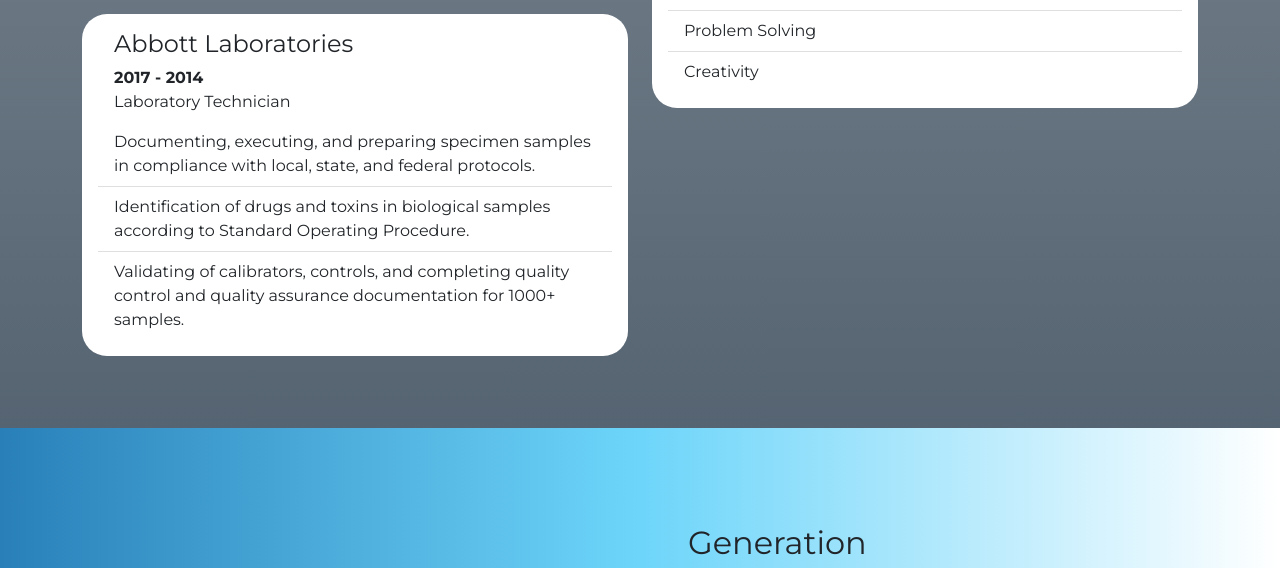
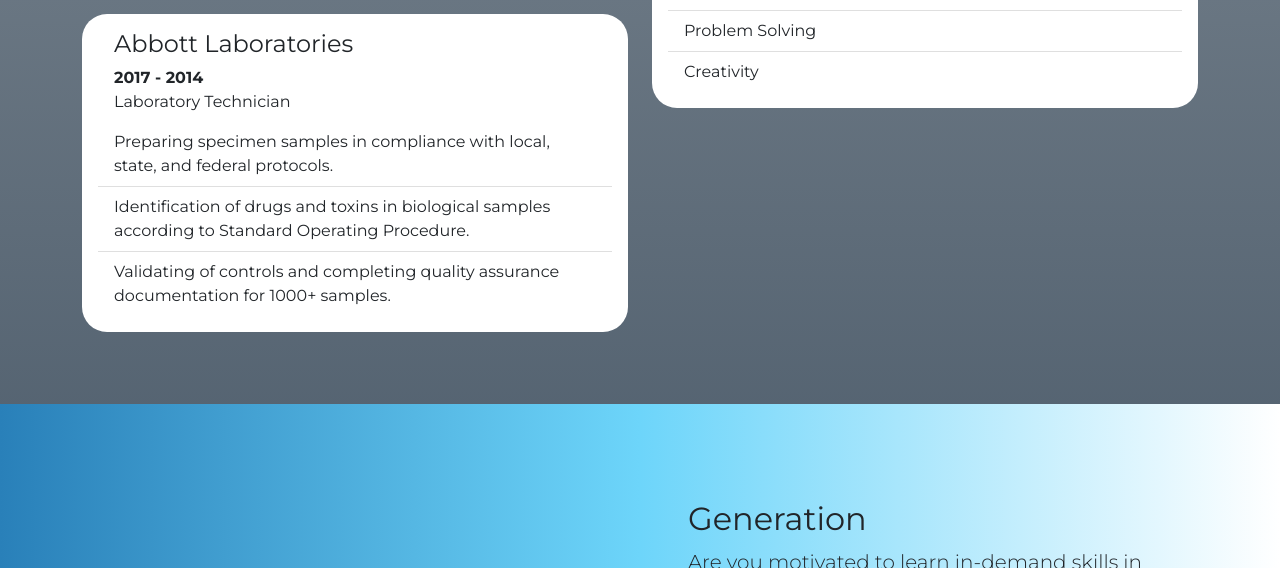
Before and after one commit to FuzzyLittleRabbit/My-Portfolio, a plain HTML site: page index.html in a window 1280 px wide. Shown: the part 1788-2356 px from the top of the page. Drawn offline with nearby package versions, Linux system fonts and the light colour scheme.

Commit message:
Update index.html

```diff
--- a/index.html
+++ b/index.html
@@ -180,9 +180,9 @@
                                         Laboratory Technician
                                     </div>
                                     <ul class="list-group list-group-flush mt-2">
-                                        <li class="list-group-item">Documenting, executing, and preparing specimen samples in compliance with local, state, and federal protocols.</li>
+                                        <li class="list-group-item">Preparing specimen samples in compliance with local, state, and federal protocols.</li>
                                         <li class="list-group-item">Identification of drugs and toxins in biological samples according to Standard Operating Procedure. </li>
-                                        <li class="list-group-item">Validating of calibrators, controls, and completing quality control and quality assurance documentation for 1000+ samples.</li>
+                                        <li class="list-group-item">Validating of controls and completing quality assurance documentation for 1000+ samples.</li>
                                     </ul>
                                 </div>
                             </div>
```
